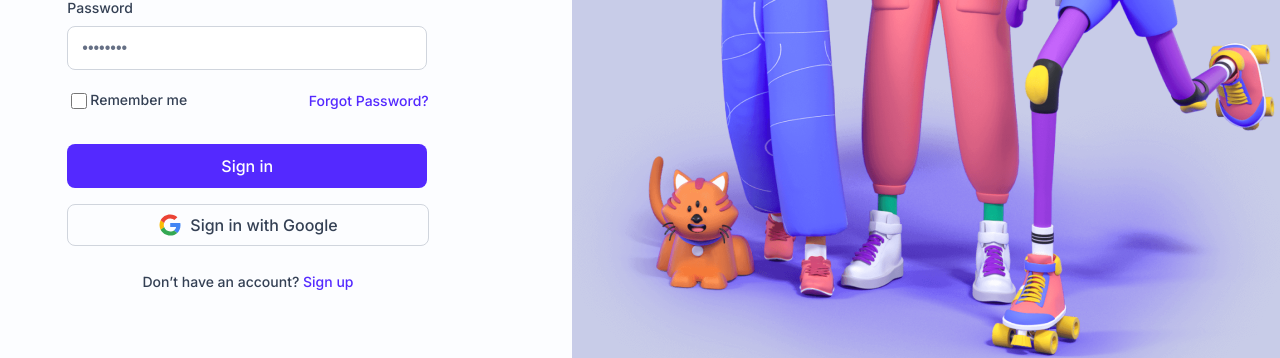
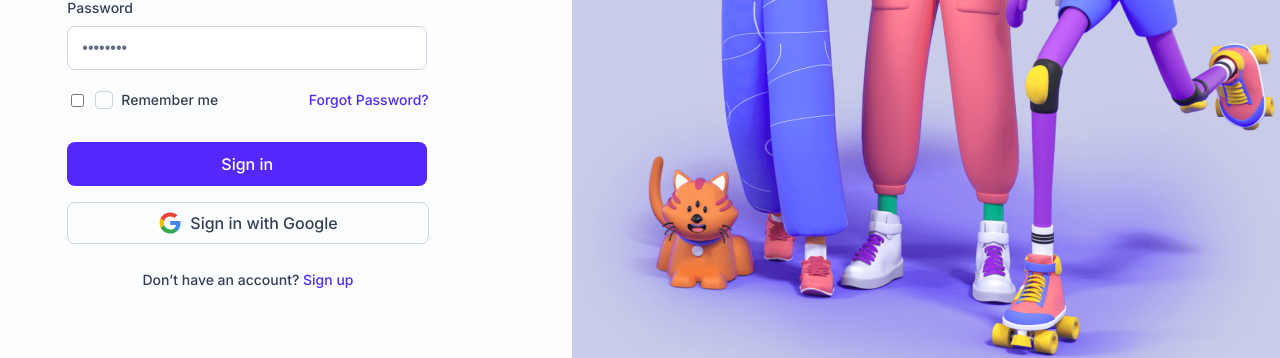
Before and after one commit to KostyaKLiM/React-App, a React (Create React App) app: page / in a window 1280 px wide. Shown: the part 443-801 px from the top of the page. Built offline with nearby package versions, Linux system fonts and the light colour scheme.

Commit message:
Add files

```diff
--- a/src/components/Login/Login.js
+++ b/src/components/Login/Login.js
@@ -1,3 +1,5 @@
+import Checkbox from "../UI/Checkbox/Checkbox";
+import Input from "../UI/Input/Input";
 import GoogleIcon from "../icons/googleicon";
 import "./Login.scss";
 
@@ -9,25 +11,41 @@ function Login() {
         <div className="login__desc">
           Please fill your detail to access your account.
         </div>
-        <div className="input">
-          <span> Email </span>
-          <input className="input__email" type="email" placeholder="debra.holt@example.com"/>
-          <span>Password</span>
-          <input className="input__password" type="password" placeholder="••••••••"/>
+
+        <Input
+          title="Email"
+          placeholder="debra.holt@example.com"
+          type="email"
+        />
+
+        <Input
+        title="Password"
+        placeholder="••••••••"
+        type="password"
+        />
+
+        <div className="checkbox">
+          <Checkbox title="Remember me"/>
+
+          <a href="/" className="forgot">
+            Forgot Password?
+          </a>
         </div>
-        <div className="checkbox">
-          <label className="checkbox__block">
-          <input className="checkbox-custom" type="checkbox"/>
-          <div className="remember">Remember me</div>
-          </label>
-          <a href="/" className="forgot">Forgot Password?</a>
+        <a className="login__sign-in" href="/">
+          Sign in
+        </a>
+        <div className="login__google">
+          <GoogleIcon />
+          <a href="/" className="login__google-sign">
+            Sign in with Google
+          </a>
         </div>
-        <a className="login__sign-in" href="/">Sign in</a>
-        <div className="login__google">
-          <GoogleIcon/>
-          <a href="/" className="login__google-sign">Sign in with Google</a>
+        <div className="login__signup">
+          Don’t have an account?{" "}
+          <a href="/" className="login__signup-up">
+            Sign up
+          </a>
         </div>
-        <div className="login__signup">Don’t have an account? <a href="/" className="login__signup-up">Sign up</a></div>
       </div>
     </>
   );
--- a/src/components/Login/Login.scss
+++ b/src/components/Login/Login.scss
@@ -56,23 +56,47 @@ a {
     align-items: center;
     padding-top: 20px;
     padding-bottom: 44px;
-    .checkbox__block {
+    &-block {
       display: flex;
-    }
-    .checkbox-custom {
+      gap: 8px;
+      align-items: center;
+      cursor: pointer;
+    &__input {
+      // display: none;
+      &:checked~ .checkbox-block__checkmark{
+        background: #5429FF;
+        border-color: #5429FF;
+        svg{
+          transform: scale(1);
+        }
+      }
+          }
+    &__checkmark{
+      display:flex;
+      align-items: center;
+      justify-content: center;
+      border: 1px solid #D0D5DD;
+      border-radius: 4px;
       width: 16px;
       height: 16px;
-      .checkbox-custom::after {
-        border: 1px solid #d0d5dd;
-        border-radius: 4px;
+      transition: .2s all ease-in-out;
+      svg{
+        width: 12px;
+        height: 12px;
+        display: inline-block;
+        fill:#ffffff ;
+        transition: .4s all ease-in-out;
+        transform: scale(0);
       }
     }
-    .remember {
+    &__remember {
+      font-family: "Inter";
       font-weight: 500;
       font-size: 14px;
       line-height: 20px;
       color: #344054;
     }
+  }
     .forgot {
       font-weight: 500;
       font-size: 14px;
--- /dev/null
+++ b/src/components/UI/Checkbox/Checkbox.js
@@ -0,0 +1,18 @@
+import CheckMarkIcon from "../../icons/CheckMarkIcon";
+import "./Checkbox.scss";
+
+function Checkbox(props) {
+  return (
+    <>
+      <label className="checkbox-block">
+        <input className="checkbox-block__input" type="checkbox" />
+        <span className="checkbox-block__checkmark">
+          <CheckMarkIcon />
+        </span>
+        <span className="checkbox-block__remember">{props.title}</span>
+      </label>
+    </>
+  );
+}
+
+export default Checkbox;
--- /dev/null
+++ b/src/components/UI/Input/Input.js
@@ -0,0 +1,18 @@
+import "./Input.scss";
+
+function Input(props) {
+  return (
+    <>
+      <label className="input">
+        <span> {props.title} </span>
+        <input
+          className="input__email"
+          type={props.type}
+          placeholder={props.placeholder}
+        />
+      </label>
+    </>
+  );
+}
+
+export default Input;
--- /dev/null
+++ b/src/components/UI/Input/Input.scss
@@ -0,0 +1 @@
+@import "/src/scss/vars";
--- /dev/null
+++ b/src/components/icons/CheckMarkIcon.js
@@ -0,0 +1,14 @@
+function CheckMarkIcon() {
+  return (
+    <svg
+      xmlns="http://www.w3.org/2000/svg"
+      viewBox="0 0 50 50"
+      width="50px"
+      height="50px"
+    >
+      <path d="M 42.875 8.625 C 42.84375 8.632813 42.8125 8.644531 42.78125 8.65625 C 42.519531 8.722656 42.292969 8.890625 42.15625 9.125 L 21.71875 40.8125 L 7.65625 28.125 C 7.410156 27.8125 7 27.675781 6.613281 27.777344 C 6.226563 27.878906 5.941406 28.203125 5.882813 28.597656 C 5.824219 28.992188 6.003906 29.382813 6.34375 29.59375 L 21.25 43.09375 C 21.46875 43.285156 21.761719 43.371094 22.050781 43.328125 C 22.339844 43.285156 22.59375 43.121094 22.75 42.875 L 43.84375 10.1875 C 44.074219 9.859375 44.085938 9.425781 43.875 9.085938 C 43.664063 8.746094 43.269531 8.566406 42.875 8.625 Z" />
+    </svg>
+  );
+}
+
+export default CheckMarkIcon;
```
Also changed, not shown: src/components/UI/Checkbox/Checkbox.scss (added).
